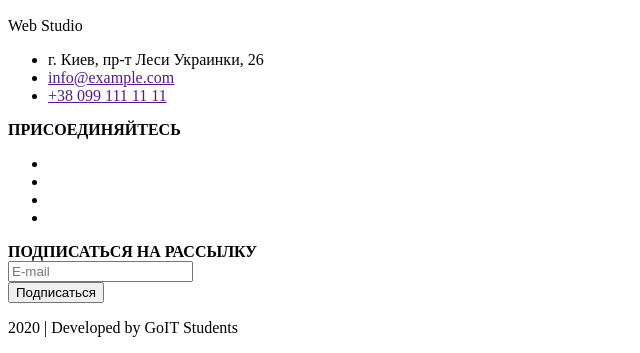
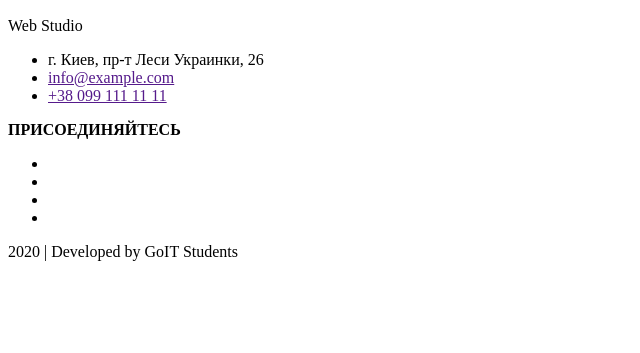
Before and after one commit to darya-ungvari/goit-markup-hw-01, a plain HTML site: page index.html in a window 1280 px wide. Shown: the part 3852-4205 px from the top of the page, without its empty margins (0-640 px from the left). After the commit the page ends 4129 px from the top, so only its background shows below. Drawn offline with Linux system fonts and the light colour scheme.

Commit message:
delete input form in footer

```diff
--- a/index.html
+++ b/index.html
@@ -170,13 +170,6 @@
                 <li> <a href="" aria-label="Ссылка на линкедин"></a></li>
             </ul>
         </section>
-        <section>
-            <b>ПОДПИСАТЬСЯ НА РАССЫЛКУ</b>
-            <form>
-                <input type="email" name="email" placeholder="E-mail">
-            </form>
-            <button>Подписаться</button>
-         </section>
          <p>2020 | Developed by GoIT Students </p>
     </footer>
 </body>
```
